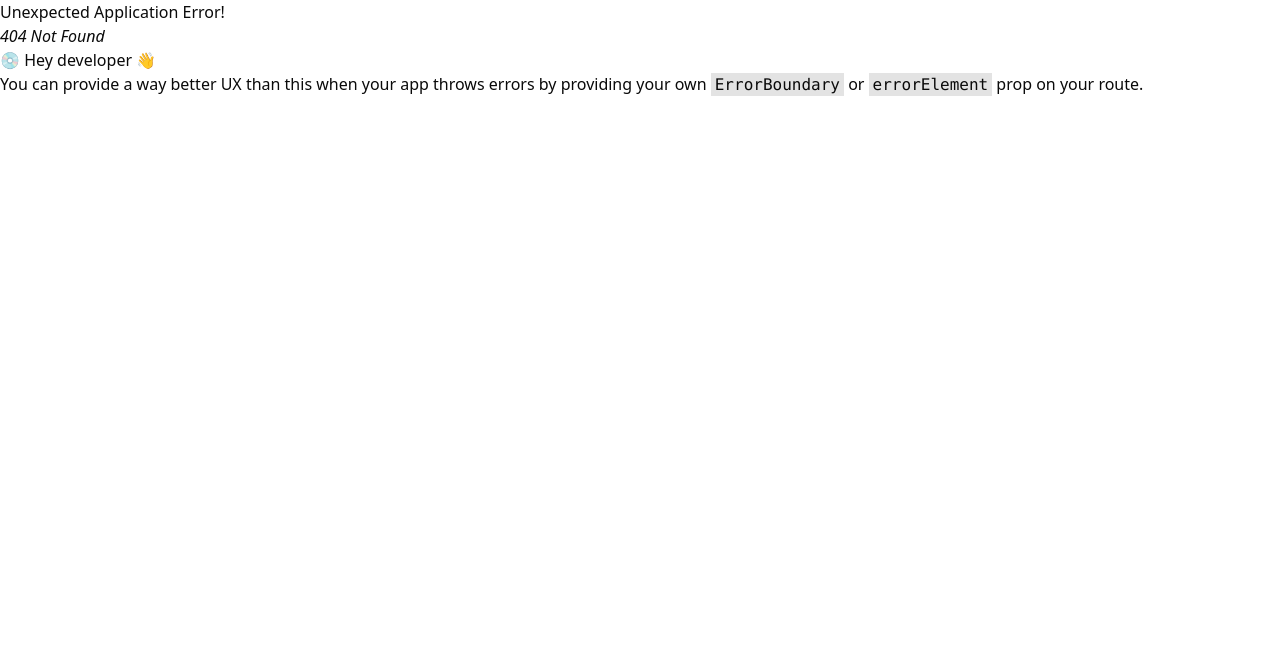
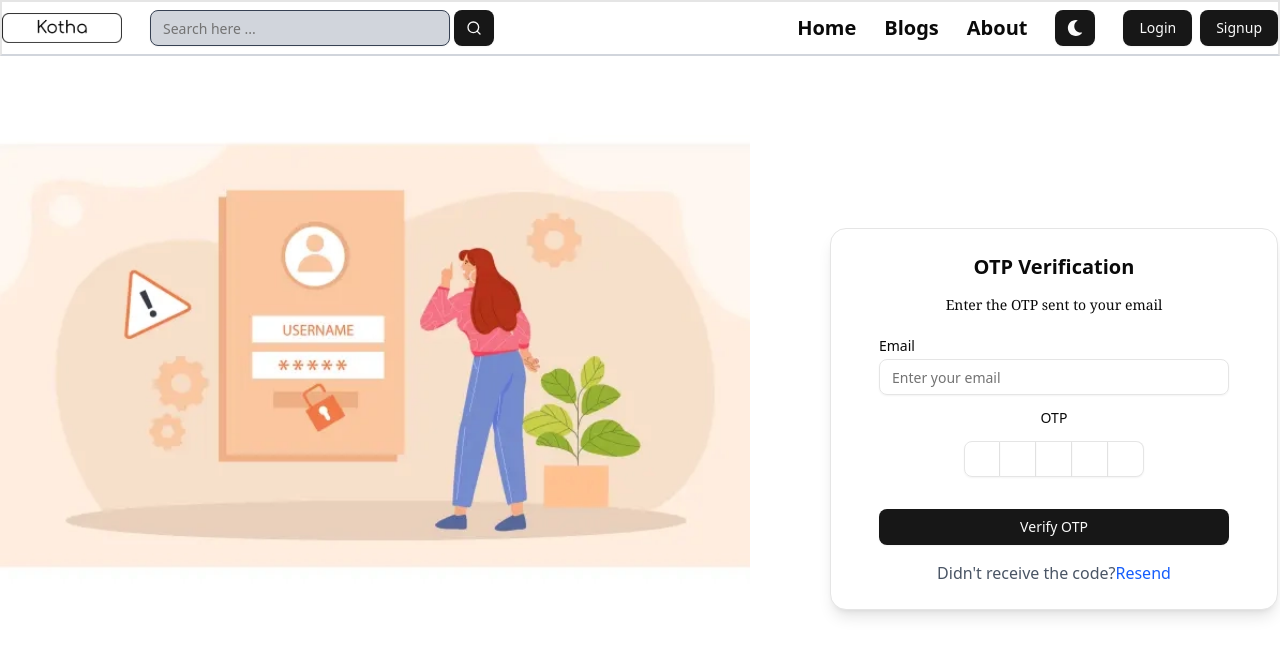
Before and after one commit to ashikurrafi/Blog, a React (Vite) app in the folder client/: page /verifyOTP in a window 1280 px wide. Before the commit this address had no page. Shown: the top 656 px of the page. Built offline with nearby package versions, Linux system fonts and the light colour scheme.

Commit message:
feat: Add OTP verification functionality with input handling and navigation

```diff
--- a/client/package.json
+++ b/client/package.json
@@ -17,6 +17,7 @@
     "axios": "^1.9.0",
     "class-variance-authority": "^0.7.1",
     "clsx": "^2.1.1",
+    "input-otp": "^1.4.2",
     "lucide-react": "^0.510.0",
     "next-themes": "^0.4.6",
     "react": "^19.1.0",
--- a/client/src/App.jsx
+++ b/client/src/App.jsx
@@ -6,6 +6,7 @@ import Blogs from "./pages/Blogs";
 import Contact from "./pages/Contact";
 import Home from "./pages/Home";
 import Login from "./pages/Login";
+import OTPverification from "./pages/OTPverification";
 import Registration from "./pages/Registration";
 
 const route = createBrowserRouter([
@@ -63,6 +64,15 @@ const route = createBrowserRouter([
       </>
     ),
   },
+  {
+    path: "/verifyOTP",
+    element: (
+      <>
+        <Navbar />
+        <OTPverification/>
+      </>
+    ),
+  },
 ]);
 
 function App() {
--- /dev/null
+++ b/client/src/components/ui/input-otp.jsx
@@ -0,0 +1,71 @@
+import * as React from "react"
+import { OTPInput, OTPInputContext } from "input-otp"
+import { MinusIcon } from "lucide-react"
+
+import { cn } from "@/lib/utils"
+
+function InputOTP({
+  className,
+  containerClassName,
+  ...props
+}) {
+  return (
+    <OTPInput
+      data-slot="input-otp"
+      containerClassName={cn("flex items-center gap-2 has-disabled:opacity-50", containerClassName)}
+      className={cn("disabled:cursor-not-allowed", className)}
+      {...props} />
+  );
+}
+
+function InputOTPGroup({
+  className,
+  ...props
+}) {
+  return (
+    <div
+      data-slot="input-otp-group"
+      className={cn("flex items-center", className)}
+      {...props} />
+  );
+}
+
+function InputOTPSlot({
+  index,
+  className,
+  ...props
+}) {
+  const inputOTPContext = React.useContext(OTPInputContext)
+  const { char, hasFakeCaret, isActive } = inputOTPContext?.slots[index] ?? {}
+
+  return (
+    <div
+      data-slot="input-otp-slot"
+      data-active={isActive}
+      className={cn(
+        "data-[active=true]:border-ring data-[active=true]:ring-ring/50 data-[active=true]:aria-invalid:ring-destructive/20 dark:data-[active=true]:aria-invalid:ring-destructive/40 aria-invalid:border-destructive data-[active=true]:aria-invalid:border-destructive dark:bg-input/30 border-input relative flex h-9 w-9 items-center justify-center border-y border-r text-sm shadow-xs transition-all outline-none first:rounded-l-md first:border-l last:rounded-r-md data-[active=true]:z-10 data-[active=true]:ring-[3px]",
+        className
+      )}
+      {...props}>
+      {char}
+      {hasFakeCaret && (
+        <div
+          className="pointer-events-none absolute inset-0 flex items-center justify-center">
+          <div className="animate-caret-blink bg-foreground h-4 w-px duration-1000" />
+        </div>
+      )}
+    </div>
+  );
+}
+
+function InputOTPSeparator({
+  ...props
+}) {
+  return (
+    <div data-slot="input-otp-separator" role="separator" {...props}>
+      <MinusIcon />
+    </div>
+  );
+}
+
+export { InputOTP, InputOTPGroup, InputOTPSlot, InputOTPSeparator }
--- /dev/null
+++ b/client/src/pages/OTPverification.jsx
@@ -0,0 +1,222 @@
+// import axios from "axios";
+// import { useState } from "react";
+// import { useNavigate } from "react-router-dom";
+// import { toast } from "sonner";
+// import otpImg from "../assets/otp.png";
+// import { Button } from "../components/ui/button";
+// import {
+//   Card,
+//   CardContent,
+//   CardHeader,
+//   CardTitle,
+// } from "../components/ui/card";
+// import {
+//   InputOTP,
+//   InputOTPGroup,
+//   InputOTPSlot,
+// } from "../components/ui/input-otp";
+
+// const OTPverification = () => {
+//   const [value, setValue] = useState("");
+//   const navigate = useNavigate();
+//   console.log(value);
+//   const onComplete = async () => {
+//     try {
+//       if (value.length !== 5) {
+//         toast.error("Please enter the complete 5-digit OTP.");
+//         return;
+//       }
+
+//       const response = await axios.post(`/api/v1/demo/auth/verifyOTP`, {
+//         otp: value,
+//       });
+
+//       if (response.data.success) {
+//         toast.success("OTP verified successfully!");
+//         navigate("/");
+//       } else {
+//         toast.error("Invalid OTP. Please try again.");
+//       }
+//     } catch (error) {
+//       toast.error("Verification failed. Please try again later.");
+//       console.error("OTP verification error:", error);
+//     }
+//   };
+
+//   const handleSubmit = (e) => {
+//     e.preventDefault();
+//     onComplete();
+//   };
+
+//   return (
+//     <div className="flex h-screen md:pt-14 md:h-[760px]">
+//       <div className="hidden md:block">
+//         <img src={otpImg} alt="OTP Illustration" className="w-[750px] pt-15" />
+//       </div>
+//       <div className="pt-28 justify-center items-center flex-1 px-3 md:px-0 mt-15 md:ml-20">
+//         <Card className="w-full max-w-md p-6 shadow-lg rounded-2xl dark:bg-gray-800 dark:border-gray-600">
+//           <CardHeader>
+//             <CardTitle>
+//               <h1 className="text-center text-xl font-semibold">
+//                 OTP Verification
+//               </h1>
+//             </CardTitle>
+//             <p className="mt-2 text-sm font-serif text-center dark:text-gray-300">
+//               Enter OTP sent to your email
+//             </p>
+//           </CardHeader>
+//           <CardContent>
+//             <form className="space-y-4" onSubmit={handleSubmit}>
+
+//               <div className="flex justify-center items-center">
+//                 <InputOTP
+//                   maxLength={5}
+//                   value={value}
+//                   onChange={(val) => setValue(val)}
+//                 >
+//                   <InputOTPGroup>
+//                     {[...Array(5)].map((_, index) => (
+//                       <InputOTPSlot key={index} index={index} />
+//                     ))}
+//                   </InputOTPGroup>
+//                 </InputOTP>
+//               </div>
+
+//               <Button type="submit" className="w-full mt-4">
+//                 Verify OTP
+//               </Button>
+//               <p className="text-center text-gray-600 dark:text-gray-300">
+//                 Didn't receive the code?
+//                 <span className="text-blue-600 cursor-pointer">Resend</span>
+//               </p>
+//             </form>
+//           </CardContent>
+//         </Card>
+//       </div>
+//     </div>
+//   );
+// };
+
+// export default OTPverification;
+import axios from "axios";
+import { useState } from "react";
+import { useNavigate } from "react-router-dom";
+import { toast } from "sonner";
+import otpImg from "../assets/otp.png";
+import { Button } from "../components/ui/button";
+import {
+  Card,
+  CardContent,
+  CardHeader,
+  CardTitle,
+} from "../components/ui/card";
+import { Input } from "../components/ui/input";
+import {
+  InputOTP,
+  InputOTPGroup,
+  InputOTPSlot,
+} from "../components/ui/input-otp";
+import { Label } from "../components/ui/label"; // ✅ Make sure this is correctly imported
+
+const OTPverification = () => {
+  const [otp, setOtp] = useState("");
+  const [email, setEmail] = useState("");
+  const navigate = useNavigate();
+
+  const onComplete = async () => {
+    try {
+      if (otp.length !== 5) {
+        toast.error("Please enter the complete 5-digit OTP.");
+        return;
+      }
+
+      if (!email) {
+        toast.error("Email is required.");
+        return;
+      }
+
+      const response = await axios.post(`/api/v1/demo/auth/verifyOTP`, {
+        otp,
+        email,
+      });
+
+      if (response.data.success) {
+        toast.success("OTP verified successfully!");
+        navigate("/"); // ✅ Redirect on success
+      } else {
+        toast.error("Invalid OTP. Please try again.");
+      }
+    } catch (error) {
+      toast.error("Verification failed. Please try again later.");
+      console.error("OTP verification error:", error);
+    }
+  };
+
+  const handleSubmit = (e) => {
+    e.preventDefault();
+    onComplete();
+  };
+
+  return (
+    <div className="flex h-screen md:pt-14 md:h-[760px]">
+      <div className="hidden md:block">
+        <img src={otpImg} alt="OTP Illustration" className="w-[750px] pt-15" />
+      </div>
+      <div className="pt-28 justify-center items-center flex-1 px-3 md:px-0 mt-15 md:ml-20">
+        <Card className="w-full max-w-md p-6 shadow-lg rounded-2xl dark:bg-gray-800 dark:border-gray-600">
+          <CardHeader>
+            <CardTitle>
+              <h1 className="text-center text-xl font-semibold">
+                OTP Verification
+              </h1>
+            </CardTitle>
+            <p className="mt-2 text-sm font-serif text-center dark:text-gray-300">
+              Enter the OTP sent to your email
+            </p>
+          </CardHeader>
+          <CardContent>
+            <form className="space-y-4" onSubmit={handleSubmit}>
+              <div className="grid w-full max-w-sm items-center gap-1.5">
+                <Label htmlFor="email">Email</Label>
+                <Input
+                  type="email"
+                  id="email"
+                  name="email"
+                  placeholder="Enter your email"
+                  value={email}
+                  onChange={(e) => setEmail(e.target.value)}
+                  required
+                />
+              </div>
+
+                <Label className="items-center justify-center">OTP</Label>
+              <div className="flex justify-center items-center">
+                <InputOTP
+                  maxLength={5}
+                  value={otp}
+                  onChange={(val) => setOtp(val)}
+                >
+                  <InputOTPGroup>
+                    {[...Array(5)].map((_, index) => (
+                      <InputOTPSlot key={index} index={index} />
+                    ))}
+                  </InputOTPGroup>
+                </InputOTP>
+              </div>
+
+              <Button type="submit" className="w-full mt-4">
+                Verify OTP
+              </Button>
+              <p className="text-center text-gray-600 dark:text-gray-300">
+                Didn't receive the code?
+                <span className="text-blue-600 cursor-pointer">Resend</span>
+              </p>
+            </form>
+          </CardContent>
+        </Card>
+      </div>
+    </div>
+  );
+};
+
+export default OTPverification;
--- a/client/src/pages/Registration.jsx
+++ b/client/src/pages/Registration.jsx
@@ -49,7 +49,7 @@ const Registration = () => {
       );
       console.log("Response:", response.data); // Log the response to see if it's success or failure
       if (response.data.success) {
-        navigate("/login");
+        navigate("/verifyOTP");
         toast.success(response.data.message);
       } else {
         toast.error(response.data.message);
```
Also changed, not shown: 1 other file (tests, documents, lock files or other folders).
